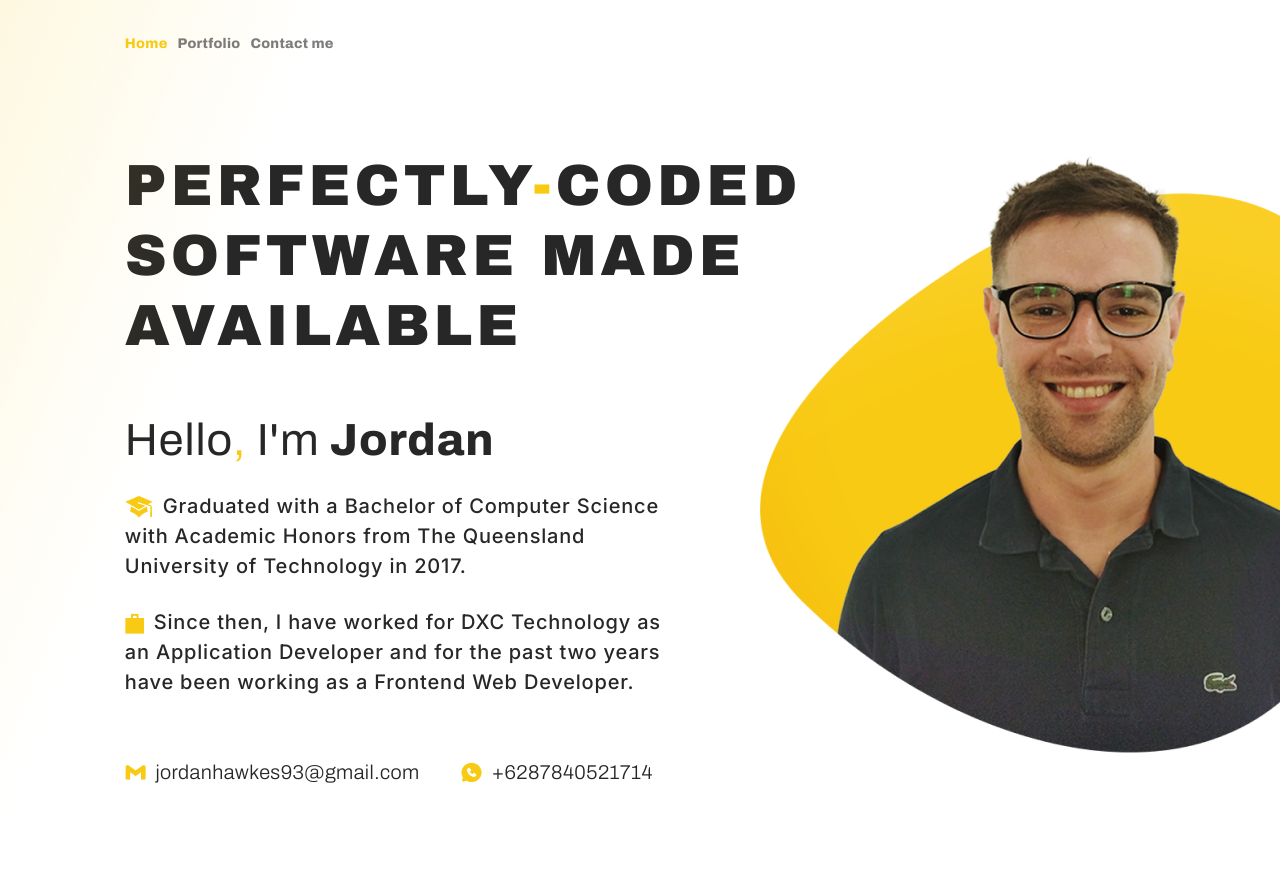
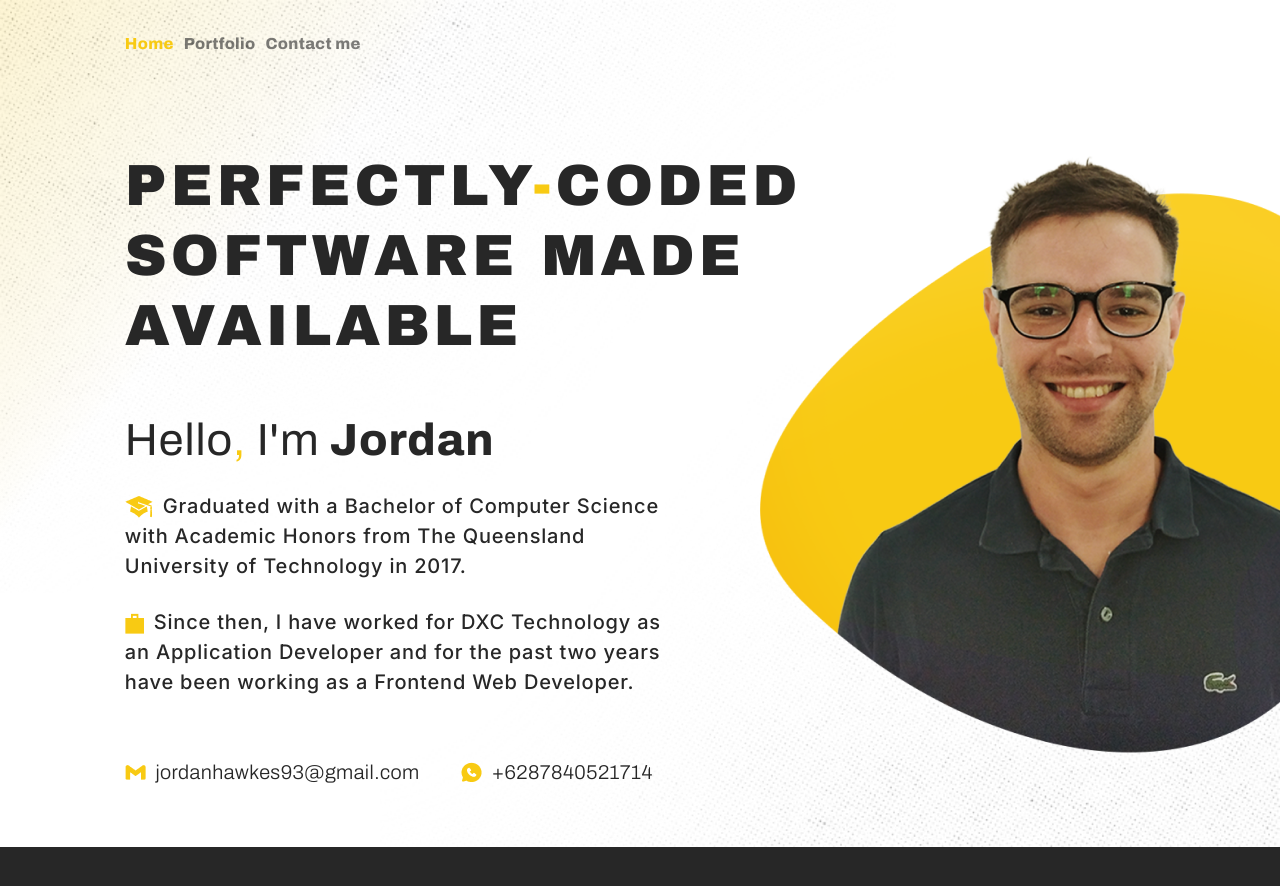
Before and after one commit to hawkesie/portfolio, a React (Create React App) app: page / in a window 1280 px wide. Shown: the top 886 px of the page. Built offline with nearby package versions, Linux system fonts and the light colour scheme.

Commit message:
completed header desktop

```diff
--- a/src/App.css
+++ b/src/App.css
@@ -24,3 +24,9 @@ h1{
   text-transform: uppercase;
   color: #272727;
 }
+
+.bottom{
+  width: 100%;
+  height: 500px;
+  background-color: #272727;
+}
--- a/src/App.js
+++ b/src/App.js
@@ -10,6 +10,7 @@ function App() {
     <div className="App">
       <div className='main-container'>
         <Header />
+        <div className='bottom'></div>
       </div>
     </div>
   );
--- a/src/components/Navbar/Navbar.css
+++ b/src/components/Navbar/Navbar.css
@@ -9,7 +9,7 @@
     font-family: 'Archivo';
     font-style: normal;
     font-weight: 800;
-    font-size: 14px;
+    font-size: 16px;
     line-height: 15px;
     letter-spacing: 0.02em;
     opacity: 0.6;
--- a/src/containers/Header/Header.css
+++ b/src/containers/Header/Header.css
@@ -1,13 +1,9 @@
 .header-container{
-    background: #fff;
+    background: linear-gradient(131deg, rgba(248,202,19,0.31985294117647056) 0%, rgba(255,255,255,1) 23%);
     padding-left: 7.8rem;
     padding-right: 7.8rem;
     padding-top: 2.25rem;
-    padding-bottom: 2rem;
-}
-
-.header-content-container{
-    z-index: 5;
+    position: relative;
 }
 
 .header-container h1{
@@ -46,7 +42,6 @@
 .header-contact-container{
     margin-top: 4rem;
     display: flex;
-    margin-bottom: 8rem;
 }
 
 .header-contact-item{
@@ -76,13 +71,40 @@
     height: 599.78px;
     left: 760.06px;
     top: 151.74px;
+    z-index: 2;
 }
 
-.header-top-left{
+.header-top-left-dots{
     position: absolute;
-    width: 1441.59px;
-    height: 959.44px;
-    left: -211.86px;
-    top: -21.8px;
-    background: linear-gradient(111.11deg, rgba(248, 202, 19, 0.53) -43.34%, rgba(248, 202, 19, 0) 30.31%);
+    width: 70%;
+    height: 70%;
+    left: 0px;
+    top: 0px;
+    background: url("../../images/backgrounds/topleftdots.png");
+    opacity: 0.43;
+    background-repeat: no-repeat;
+    background-size: 100%;
 }
+
+.header-bottom-right-dots{
+    z-index: 0;
+    position: absolute;
+    bottom: 0px;
+    right: 0px;
+    width: 100%;
+    height: 100%;
+    opacity: 0.43;
+    display: flex;
+    align-items: flex-end;
+    justify-content: flex-end;
+}
+
+.header-bottom-right-dots img{
+    width: 900px;
+}
+
+.header-content{
+    position: relative;
+    z-index: 2;
+    padding-bottom: 4rem;
+}
--- a/src/containers/Header/Header.jsx
+++ b/src/containers/Header/Header.jsx
@@ -7,11 +7,14 @@ import BriefcaseImg from '../../images/Icons/briefcase.png'
 import GmailImg from '../../images/Icons/gmail.png'
 import WhatsappImg from '../../images/Icons/whatsapp.png'
 import ProfileImg from '../../images/profile-pic.png'
+import BottomRightDots from '../../images/backgrounds/bottomrightdots.png';
 
 const Header = () => {
   return (
     <div className='header-container'>
-        <div className='header-top-left'></div>
+        <div className='header-top-left-dots'></div>
+
+        <div className='header-content'>
           <Navbar />
           <h1>Perfectly<span style={{color:"#F8CA13"}}>-</span>coded software made available</h1>
           <h3>Hello<span style={{color:"#F8CA13"}}>,</span> I'm <span style={{fontWeight:"800"}}>Jordan</span></h3>
@@ -29,9 +32,15 @@ const Header = () => {
             </div>
           </div>
 
+
+        </div>
         <div className='header-profile-img-container'>
             <img src={ProfileImg} alt='me'/>
         </div>
+        <div className='header-bottom-right-dots'>
+            <img src={BottomRightDots} alt='dots'/>
+        </div>
+
     </div>
   )
 }
```
Also changed, not shown: src/images/backgrounds/bottomrightdots.png (added), src/images/backgrounds/topleftdots.png (added). Lines whose indentation alone changed are shown as unchanged.
